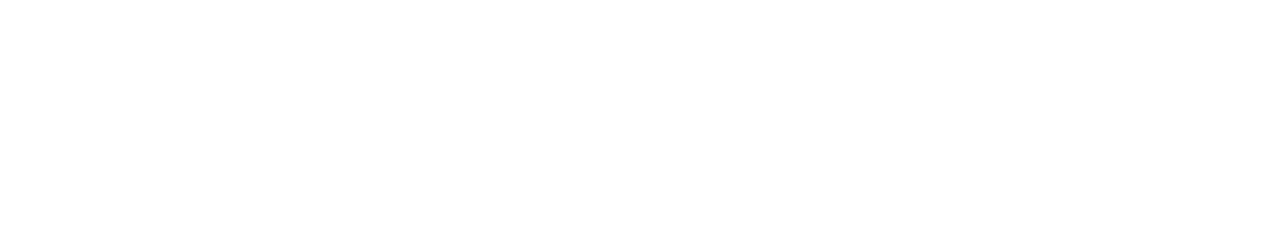
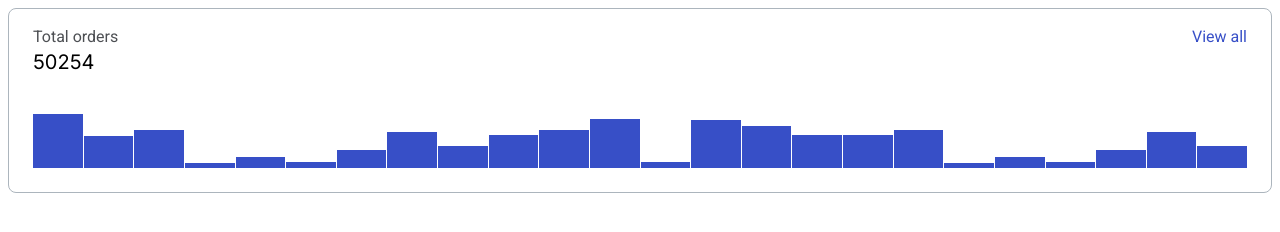
Before and after one commit to js-tasks-ru/htmlcss-20220317_maksim96, a website: page 04-lection2/01-histogram/index.html in a window 1280 px wide. Drawn offline with Linux system fonts and the light colour scheme.

Commit message:
Styles for histogram

```diff
--- a/04-lection2/01-histogram/histogram.css
+++ b/04-lection2/01-histogram/histogram.css
@@ -0,0 +1,54 @@
+.histogram {
+    border: 1px solid var(--grey-3);
+    border-radius: 8px;
+    height: 185px;
+    box-sizing: border-box;
+    padding: 16px 24px 24px;
+
+    display: flex;
+    flex-direction: column;
+}
+
+.histogram__header {
+    display: flex;
+    font-family: 'Inter', serif;
+    font-style: normal;
+    font-weight: 400;
+    font-size: 16px;
+    line-height: 24px;
+}
+
+.histogram__header-title {
+    flex-grow: 1;
+    color: var(--black);
+    opacity: 0.8;
+    margin: 0;
+}
+
+.histogram__header-view-all {
+    color: var(--blue);
+    margin: 0;
+}
+
+.histogram__count {
+    margin: 0;
+    font-family: 'Inter', serif;
+    font-style: normal;
+    font-weight: 400;
+    font-size: 20px;
+    line-height: 26px;
+}
+
+.histogram__data {
+    margin-top: 39px;
+
+    display: flex;
+    flex-grow: 1;
+    align-items: flex-end;
+    gap: 1px;
+}
+
+.histogram__data-item {
+    background: var(--blue);
+    flex-grow: 1;
+}
--- a/04-lection2/01-histogram/index.html
+++ b/04-lection2/01-histogram/index.html
@@ -1,11 +1,72 @@
 <!DOCTYPE html>
-<!-- Страница с гистограммой -->
 <html lang="ru">
 <head>
     <link rel="stylesheet" href="../../assets/css/main.css">
     <link rel="stylesheet" href="./histogram.css">
+    <link rel="stylesheet" href="https://fonts.googleapis.com/css?family=Inter">
 </head>
 <body>
-
+<div class="histogram">
+    <div class="histogram__header">
+        <p class="histogram__header-title">
+            Total orders
+        </p>
+        <p class="histogram__header-view-all">
+            View all
+        </p>
+    </div>
+    <h4 class="histogram__count">
+        50254
+    </h4>
+    <div class="histogram__data">
+        <div class="histogram__data-item" style="height: 100%">
+        </div>
+        <div class="histogram__data-item" style="height: 60%">
+        </div>
+        <div class="histogram__data-item" style="height: 70%">
+        </div>
+        <div class="histogram__data-item" style="height: 10%">
+        </div>
+        <div class="histogram__data-item" style="height: 20%">
+        </div>
+        <div class="histogram__data-item" style="height: 12%">
+        </div>
+        <div class="histogram__data-item" style="height: 33%">
+        </div>
+        <div class="histogram__data-item" style="height: 67%">
+        </div>
+        <div class="histogram__data-item" style="height: 40%">
+        </div>
+        <div class="histogram__data-item" style="height: 61%">
+        </div>
+        <div class="histogram__data-item" style="height: 71%">
+        </div>
+        <div class="histogram__data-item" style="height: 91%">
+        </div>
+        <div class="histogram__data-item" style="height: 11%">
+        </div>
+        <div class="histogram__data-item" style="height: 88%">
+        </div>
+        <div class="histogram__data-item" style="height: 78%">
+        </div>
+        <div class="histogram__data-item" style="height: 61%">
+        </div>
+        <div class="histogram__data-item" style="height: 61%">
+        </div>
+        <div class="histogram__data-item" style="height: 70%">
+        </div>
+        <div class="histogram__data-item" style="height: 10%">
+        </div>
+        <div class="histogram__data-item" style="height: 20%">
+        </div>
+        <div class="histogram__data-item" style="height: 12%">
+        </div>
+        <div class="histogram__data-item" style="height: 33%">
+        </div>
+        <div class="histogram__data-item" style="height: 67%">
+        </div>
+        <div class="histogram__data-item" style="height: 40%">
+        </div>
+    </div>
 </body>
 </html>
```
Lines whose indentation alone changed are shown as unchanged.
